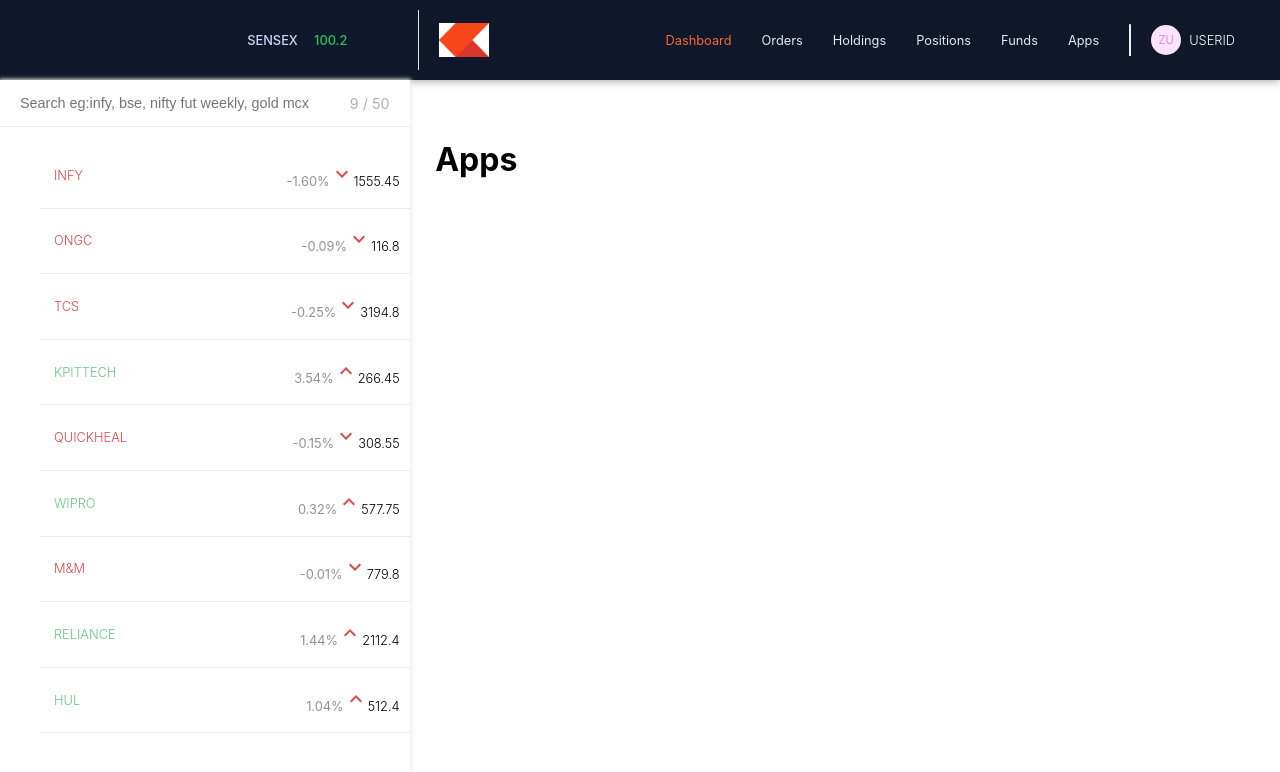
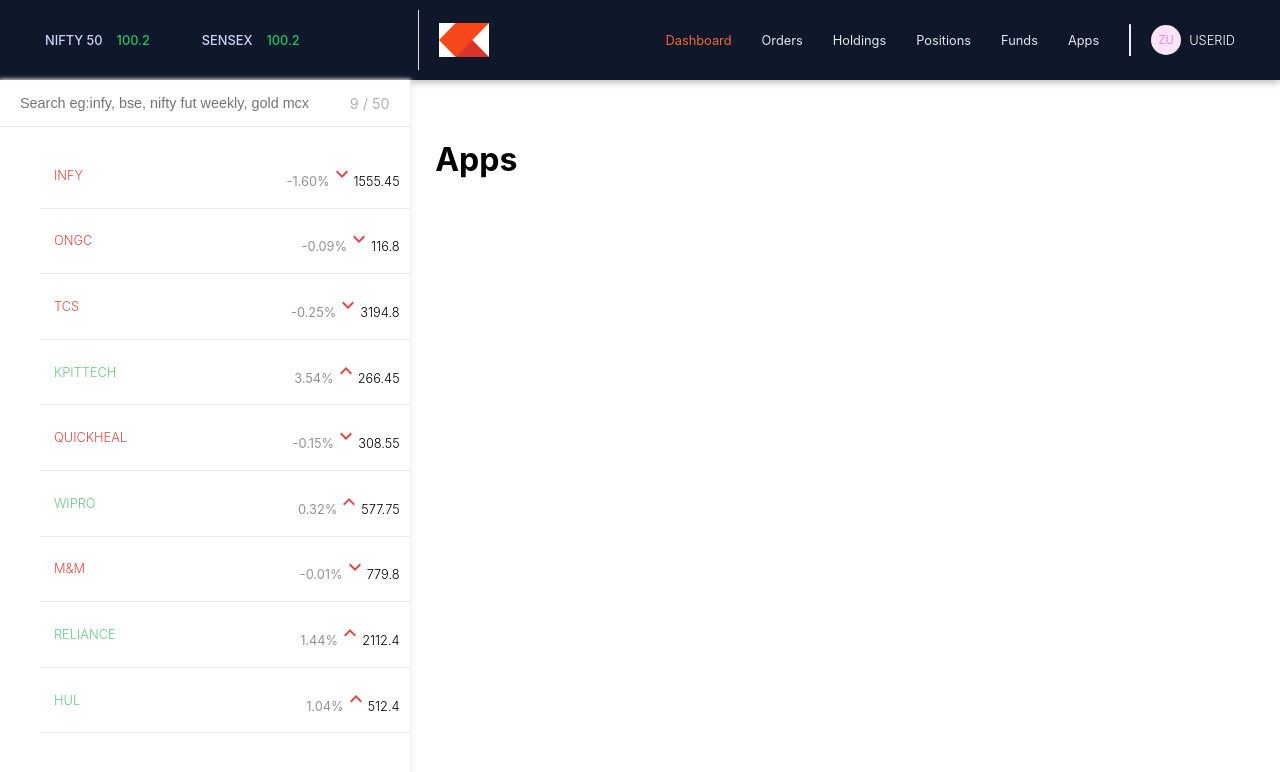
Before and after one commit to ChaurasiyaDharmendra/stockverse-mern, a React app in the folder dashboard/: page /apps in a window 1280 px wide. Built offline with nearby package versions, Linux system fonts and the light colour scheme.

Commit message:
Updated Topbar UI (NIFTY & SENSEX alignment + navbar color)

```diff
--- a/dashboard/src/index.css
+++ b/dashboard/src/index.css
@@ -601,31 +601,30 @@
   padding: 10px 20px;
   border-right: 1px solid rgb(224, 224, 224);
   box-sizing: border-box;
+
   display: flex;
   align-items: center;
-  justify-content: space-around;
+  gap: 30px;   /* 🔥 ye important hai */
 }
 
 .nifty {
-  flex-basis: 40%;
+  flex-basis: auto;
   display: flex;
   align-items: center;
-  justify-content: space-evenly;
-  z-index: -2;
+  gap: 6px;
 }
 
 .sensex {
-  flex-basis: 40%;
+  flex-basis: auto;
   display: flex;
   align-items: center;
-  justify-content: space-evenly;
+  gap: 6px;
 }
 
 .nifty > *,
 .sensex > * {
   margin-right: 8px;
 }
-
 .index {
   font-size: 0.8rem;
   font-weight: 500;
```
